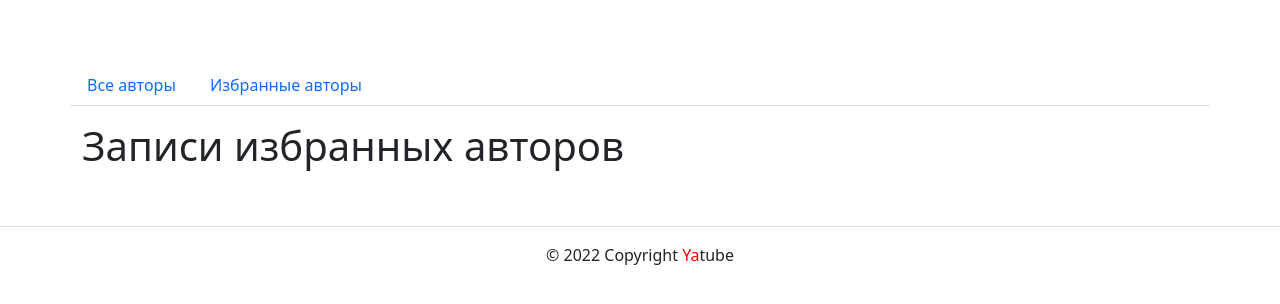
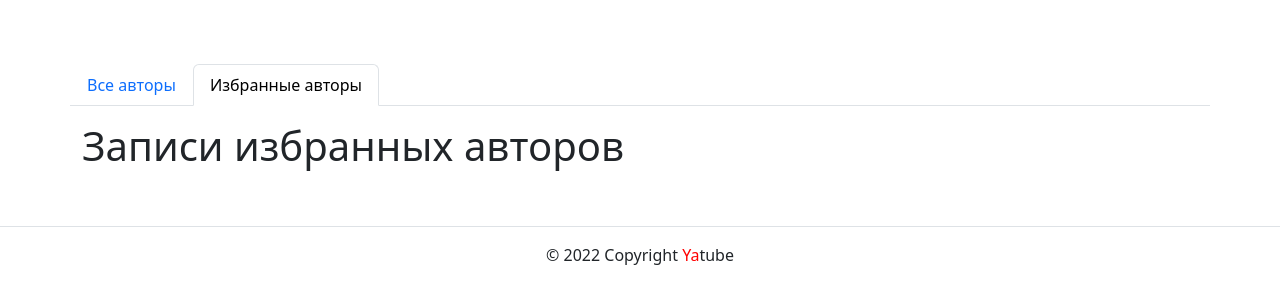
Before and after one commit to Yuliya0506/hw05_final, a Django app: page /follow/ in a window 1280 px wide. Shown: the part 56-360 px from the top of the page. Run offline with Django 3.2, Linux system fonts and the light colour scheme; the visitor is signed in with stand-in values (Sample User, id 1); data comes from the database, SQL or seed files in the repository; data that the repository does not hold is empty; some libraries are stand-ins or nearby versions.

Commit message:
fifth review

```diff
--- a/yatube/templates/posts/follow.html
+++ b/yatube/templates/posts/follow.html
@@ -3,7 +3,7 @@
   Избранные записи
 {% endblock %}
 {% block content %}
-  {% include 'posts/includes/switcher.html' %}
+  {% include 'posts/includes/switcher.html' with follow=True %}
   <h1>Записи избранных авторов</h1>
   {% for post in page_obj %}
     {% include 'includes/article.html' %}
--- a/yatube/templates/posts/includes/switcher.html
+++ b/yatube/templates/posts/includes/switcher.html
@@ -3,7 +3,7 @@
     <ul class="nav nav-tabs">
       <li class="nav-item">
         <a
-          class="nav-link {% if name  == 'posts:follow_index' %}active{% endif %}"
+          class="nav-link {% if index %}active{% endif %}"
           href="{% url 'posts:index' %}"
         >
           Все авторы
@@ -11,7 +11,7 @@
       </li>
       <li class="nav-item">
         <a
-           class="nav-link {% if name  == 'posts:profile_follow' %}active{% endif %}"
+           class="nav-link {% if follow %}active{% endif %}"
            href="{% url 'posts:follow_index' %}"
         >
           Избранные авторы
--- a/yatube/templates/posts/index.html
+++ b/yatube/templates/posts/index.html
@@ -3,7 +3,7 @@
 {% load thumbnail %}
 {% block title %}{{ title}}{% endblock %}
 {% block content %}
-  {% include 'posts/includes/switcher.html' %}
+  {% include 'posts/includes/switcher.html' with index=True %}
     <h1>{{ text }}</h1>
     {% cache 20 index_page page_obj.number %}
     {% for post in page_obj %}
```
